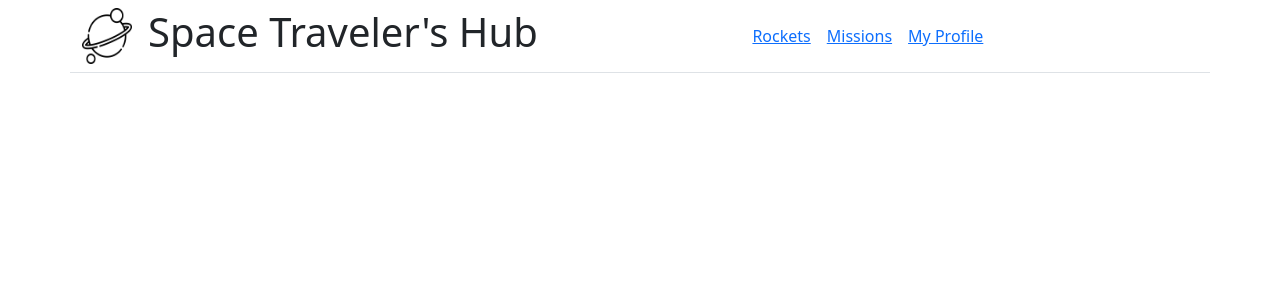
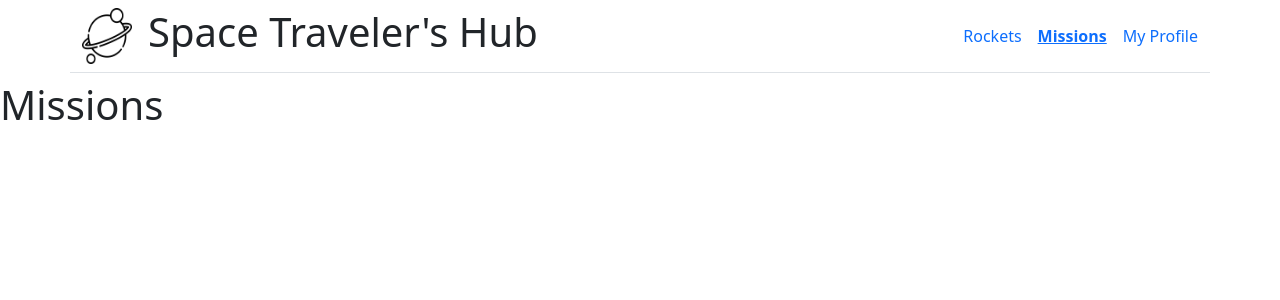
Before and after one commit to ixboy/Space-Travelers-Hub, a React (Create React App) app: page /missions in a window 1280 px wide. Shown: the top 300 px of the page. Built offline with nearby package versions, Linux system fonts and the light colour scheme.

Commit message:
Create a route with navlink and active class

```diff
--- a/src/App.js
+++ b/src/App.js
@@ -3,6 +3,9 @@ import './App.css';
 import Header from './components/Header';
 import { BrowserRouter as Router, Routes, Route } from 'react-router-dom';
 import 'bootstrap/dist/css/bootstrap.min.css';
+import Rockets from './components/Rockets';
+import Missions from './components/Missions';
+import Profile from './components/Profile';
 
 function App() {
   return (
@@ -10,9 +13,9 @@ function App() {
       <Router>
         <Header />
         <Routes>
-          <Route path="/" />
-          <Route path="/missions" />
-          <Route path="/profile" />
+          <Route path="/" element={<Rockets />} />
+          <Route path="/missions" element={<Missions />} />
+          <Route path="/profile" element={<Profile />} />
         </Routes>
       </Router>
     </div>
--- a/src/components/Header.jsx
+++ b/src/components/Header.jsx
@@ -1,6 +1,12 @@
 import logo from '../img/planet.png';
-import { Link } from 'react-router-dom';
-import './header.css';
+import { NavLink } from 'react-router-dom';
+
+const navLinkStyles = ({ isActive }) => {
+    return {
+        fontWeight: isActive ? 'bold' : "normal",
+        textDecoration: isActive ? "underline" : "none",
+    }
+}
 
 const Header = () => (
     <header className="d-flex justify-content-between container align-items-center my-2 border-bottom pb-2">
@@ -8,12 +14,11 @@ const Header = () => (
             <img src={logo} alt="logo" width="50px" />
             <h1>Space Traveler's Hub</h1>
         </div>
-        <nav className="d-flex gap-3">
-            <Link to={"/"}>Rockets</Link>
-            <Link to={"/missions"}>Missions</Link>
-            <Link to={"/profile"}>My Profile</Link>
+        <nav className="d-flex gap-3 text-decoration-none">
+            <NavLink style={navLinkStyles} to={"/"}>Rockets</NavLink>
+            <NavLink style={navLinkStyles} to={"/missions"}>Missions</NavLink>
+            <NavLink style={navLinkStyles} to={"/profile"}>My Profile</NavLink>
         </nav>
-        <hr class="bg-danger border-2 border-top border-danger" />
     </header>
 );
 
--- /dev/null
+++ b/src/components/Missions.jsx
@@ -0,0 +1,7 @@
+const Missions = () => (
+    <div>
+        <h1>Missions</h1>
+    </div>
+)
+
+export default Missions;
--- /dev/null
+++ b/src/components/Profile.jsx
@@ -0,0 +1,7 @@
+const Profile = () => (
+    <div>
+        <h1>Profile</h1>
+    </div>
+)
+
+export default Profile;
--- /dev/null
+++ b/src/components/Rockets.jsx
@@ -0,0 +1,7 @@
+const Rockets = () => (
+    <div>
+        <h1>Rockets</h1>
+    </div>
+)
+
+export default Rockets;
```
Also changed, not shown: src/components/header.css (deleted).
